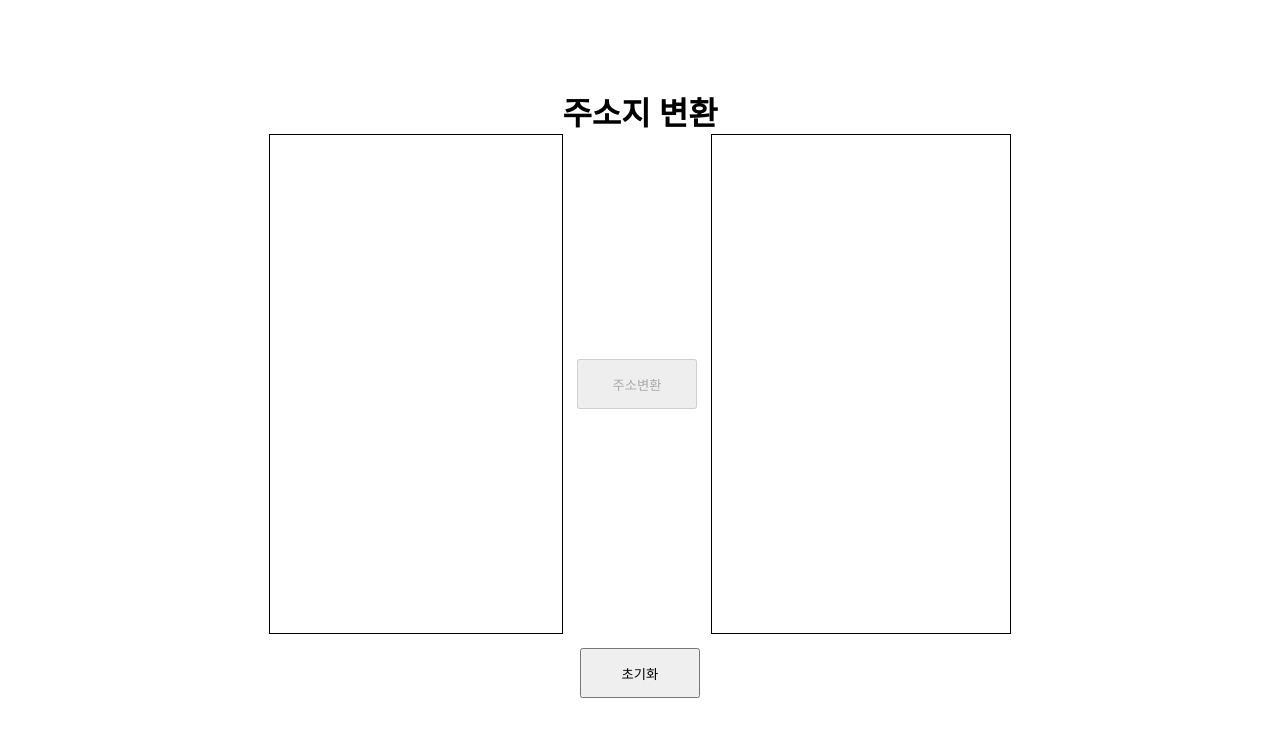
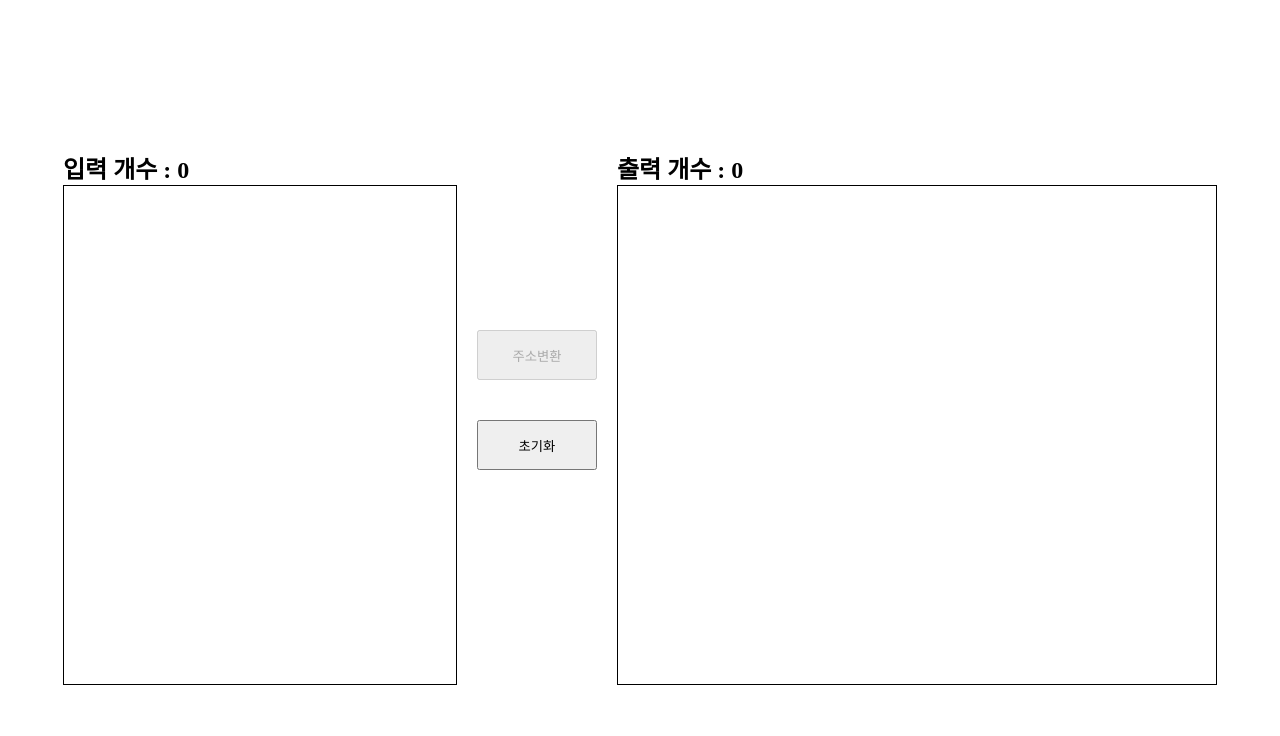
Before and after one commit to hyunseo0419/kd-address, a Next.js app: page / in a window 1280 px wide. Shown: the top 736 px of the page. Built offline with nearby package versions, Linux system fonts and the light colour scheme.

Commit message:
:art: 요청 시간 조절 및 검색 실패 케이스 검열

```diff
--- a/pages/index.tsx
+++ b/pages/index.tsx
@@ -4,7 +4,8 @@ import { useState } from "react";
 export default function Home() {
   const [values, setValues] = useState("");
   const [result, setResults] = useState<string[]>([]);
-
+  const [valuesCount, setValuesCount] = useState(0);
+  const [resultsCount, setResultsCount] = useState(0);
   const handleReset = () => {
     setResults([]);
     setValues("");
@@ -12,7 +13,7 @@ export default function Home() {
 
   const getData = async () => {
     let search = values.split("\n");
-
+    setValuesCount(search.length);
     let resultArray: string[] = [];
 
     for (let j = 0; j < Math.ceil(search.length / 9); j++) {
@@ -32,13 +33,14 @@ export default function Home() {
 
             resultArray.push(
               res.data.items.length === 0
-                ? "결과가 검색되지 않았습니다."
+                ? `${search[i + 9 * j]}-검색 실패`
                 : res.data.items[0].roadAddress
             );
           }
         }
         setResults(result.concat(resultArray));
-      }, 1000 * j);
+        setResultsCount(result.concat(resultArray).length);
+      }, 1500 * j);
     }
   };
 
@@ -54,7 +56,6 @@ export default function Home() {
         flexDirection: "column",
       }}
     >
-      <h1>주소지 변환</h1>
       <div
         style={{
           display: "flex",
@@ -63,6 +64,12 @@ export default function Home() {
           height: "500px",
         }}
       >
+        <div
+          style={{
+            height: "100%",
+          }}
+        >
+          <h2>입력 개수 : {valuesCount}</h2>
           <textarea
             onChange={(e) => {
               setValues(e.target.value);
@@ -71,7 +78,7 @@ export default function Home() {
             style={{
               resize: "none",
               height: "100%",
-            width: 294,
+              width: 394,
               outline: "none",
               padding: 0,
               border: "solid 1px black",
@@ -80,21 +87,46 @@ export default function Home() {
               lineHeight: "170%",
             }}
           />
+        </div>
+        <div
+          style={{
+            display: "flex",
+            flexDirection: "column",
+            margin: 20,
+            gap: 40,
+          }}
+        >
           <button
             disabled={values.length === 0}
             onClick={getData}
             style={{
               width: 120,
               height: 50,
-            margin: 14,
             }}
           >
             주소변환
           </button>
+          <button
+            onClick={handleReset}
+            style={{
+              width: 120,
+              height: 50,
+            }}
+          >
+            초기화
+          </button>
+        </div>
+
         <div
           style={{
             height: "100%",
-            width: 300,
+          }}
+        >
+          <h2>출력 개수 : {resultsCount}</h2>
+          <div
+            style={{
+              height: "100%",
+              width: 600,
               border: "solid 1px black",
               fontFamily: "-moz-initial",
               fontSize: 14,
@@ -104,20 +136,16 @@ export default function Home() {
             }}
           >
             {result.map((ele, idx) => (
-            <div key={idx + "result"}>{ele}</div>
+              <div
+                key={idx + "result"}
+                className={ele.includes("검색 실패") ? "red" : ""}
+              >
+                {ele}
+              </div>
             ))}
           </div>
         </div>
-      <button
-        onClick={handleReset}
-        style={{
-          width: 120,
-          height: 50,
-          margin: 14,
-        }}
-      >
-        초기화
-      </button>
+      </div>
     </div>
   );
 }
--- a/styles/globals.css
+++ b/styles/globals.css
@@ -4,3 +4,9 @@
   padding: 0;
   margin: 0;
 }
+
+
+.red {
+  color:red;
+  font-weight: bold;
+}
```
Lines whose indentation alone changed are shown as unchanged.
